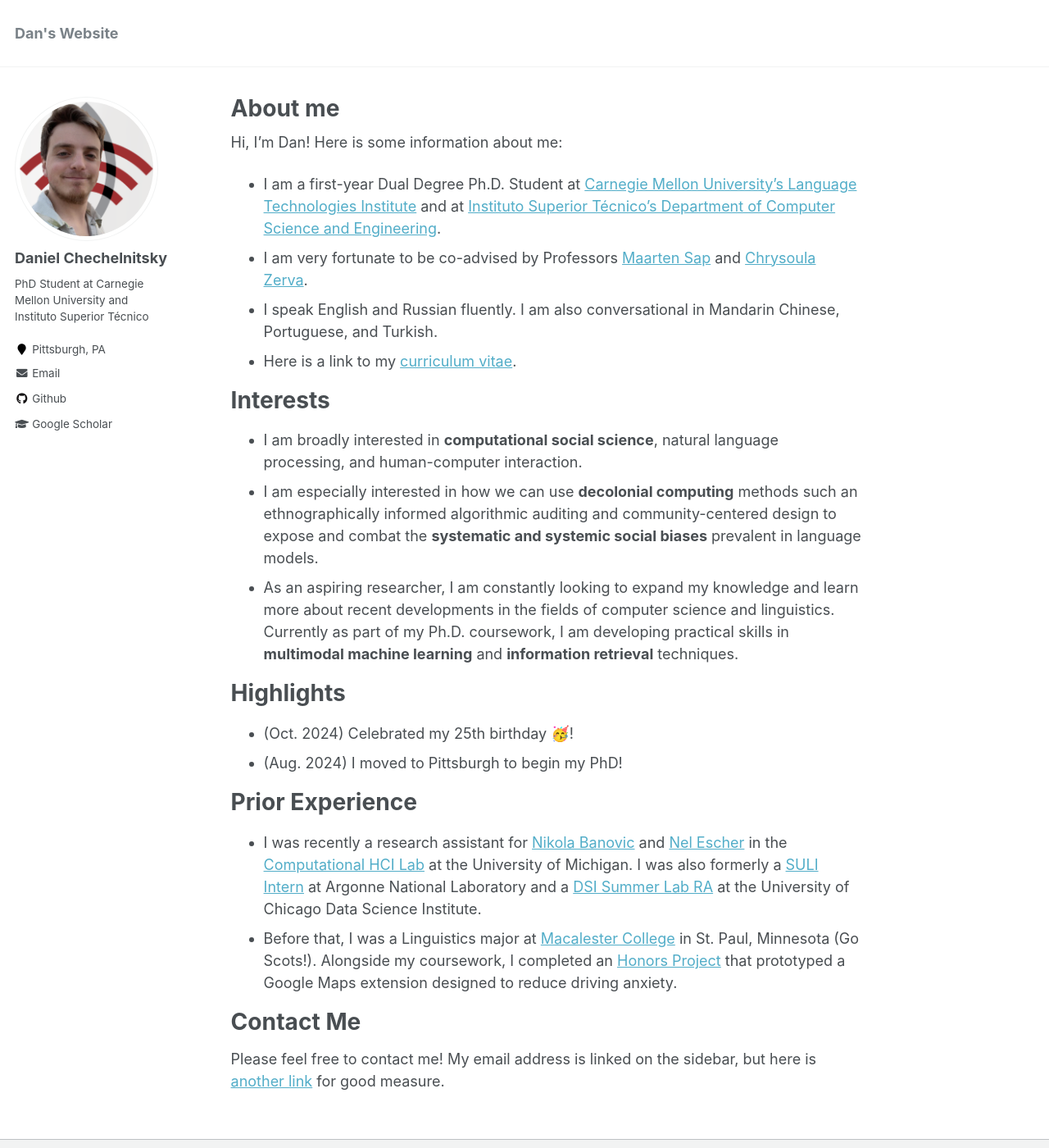
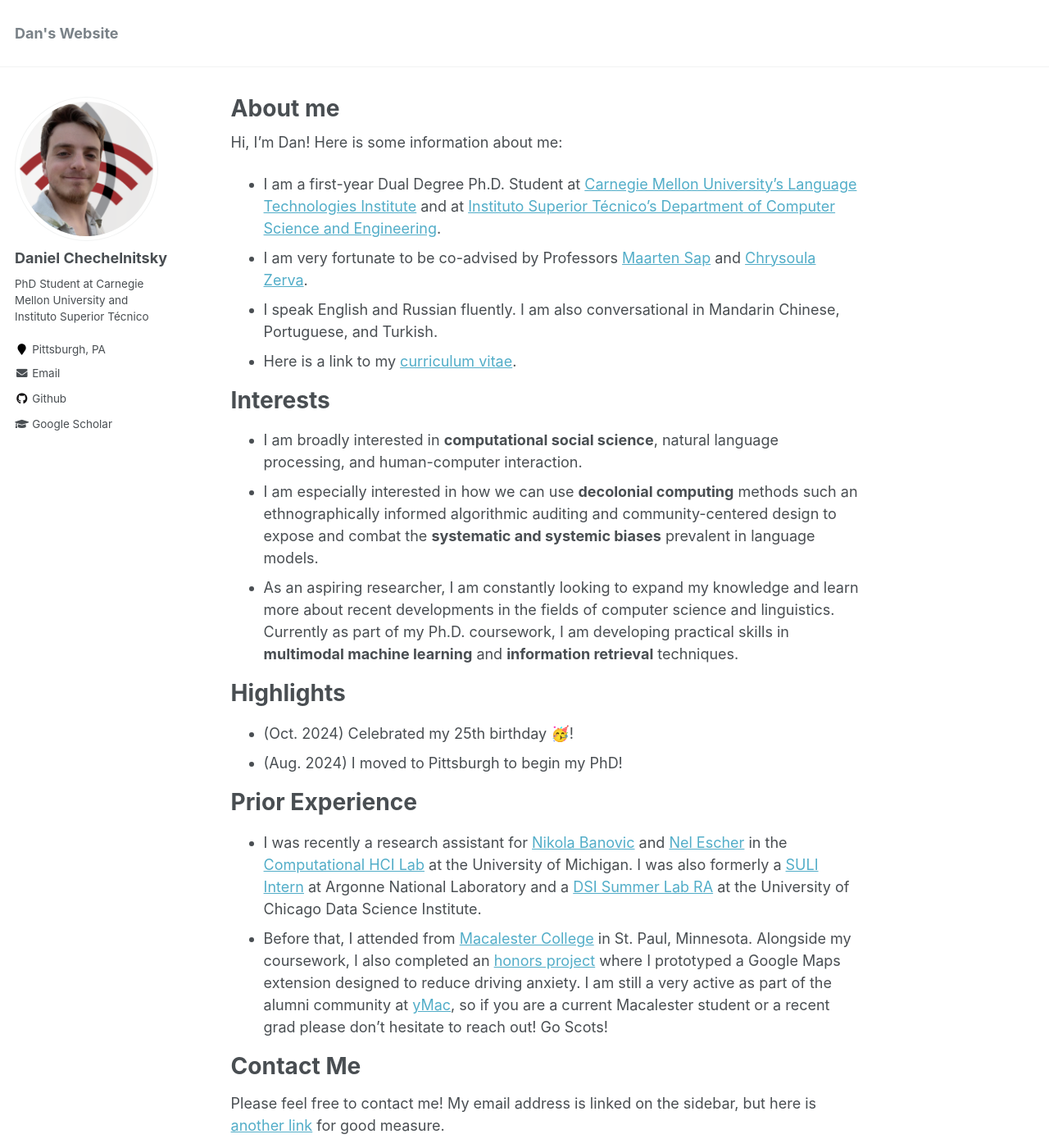
Before and after one commit to chechelnitskd/chechelnitskd.github.io, a Jekyll site: the page built from _pages/about.md, in a window 1280 px wide and 1400 px high. Shown: the whole window at 82% size. Built offline with Jekyll 4.4.1, drawn with Linux system fonts in a browser that asks for light colours.

Commit message:
Update about.md

```diff
--- a/_pages/about.md
+++ b/_pages/about.md
@@ -16,7 +16,7 @@
 
 # Interests
 - I am broadly interested in **computational social science**, natural language processing, and human-computer interaction.
-- I am especially interested in how we can use **decolonial computing** methods such an ethnographically informed algorithmic auditing and community-centered design to expose and combat the **systematic and systemic social biases** prevalent in language models.
+- I am especially interested in how we can use **decolonial computing** methods such an ethnographically informed algorithmic auditing and community-centered design to expose and combat the **systematic and systemic biases** prevalent in language models.
 - As an aspiring researcher, I am constantly looking to expand my knowledge and learn more about recent developments in the fields of computer science and linguistics. Currently as part of my Ph.D. coursework, I am developing practical skills in **multimodal machine learning** and **information retrieval** techniques.
 
 # Highlights
@@ -25,7 +25,7 @@
 
 # Prior Experience
 - I was recently a research assistant for [Nikola Banovic](https://www.nikolabanovic.net/) and [Nel Escher](https://kescher.github.io/cool-zone/) in the [Computational HCI Lab](https://x.com/comphcilab) at the University of Michigan. I was also formerly a [SULI Intern](https://science.osti.gov/wdts/suli) at Argonne National Laboratory and a [DSI Summer Lab RA](https://datascience.uchicago.edu/education/summerlab/) at the University of Chicago Data Science Institute.
-- Before that, I was a Linguistics major at [Macalester College](https://www.macalester.edu/) in St. Paul, Minnesota (Go Scots!). Alongside my coursework, I completed an [Honors Project](https://digitalcommons.macalester.edu/mathcs_honors/69/) that prototyped a Google Maps extension designed to reduce driving anxiety.
+- Before that, I attended from [Macalester College](https://www.macalester.edu/) in St. Paul, Minnesota. Alongside my coursework, I also completed an [honors project](https://digitalcommons.macalester.edu/mathcs_honors/69/) where I prototyped a Google Maps extension designed to reduce driving anxiety. I am still a very active as part of the alumni community at [yMac](https://www.macalester.edu/alumni/groups/ymac/), so if you are a current Macalester student or a recent grad please don't hesitate to reach out! Go Scots!
 
 # Contact Me
 Please feel free to contact me! My email address is linked on the sidebar, but here is [another link](mailto:dchechel@cmu.edu) for good measure.
```
